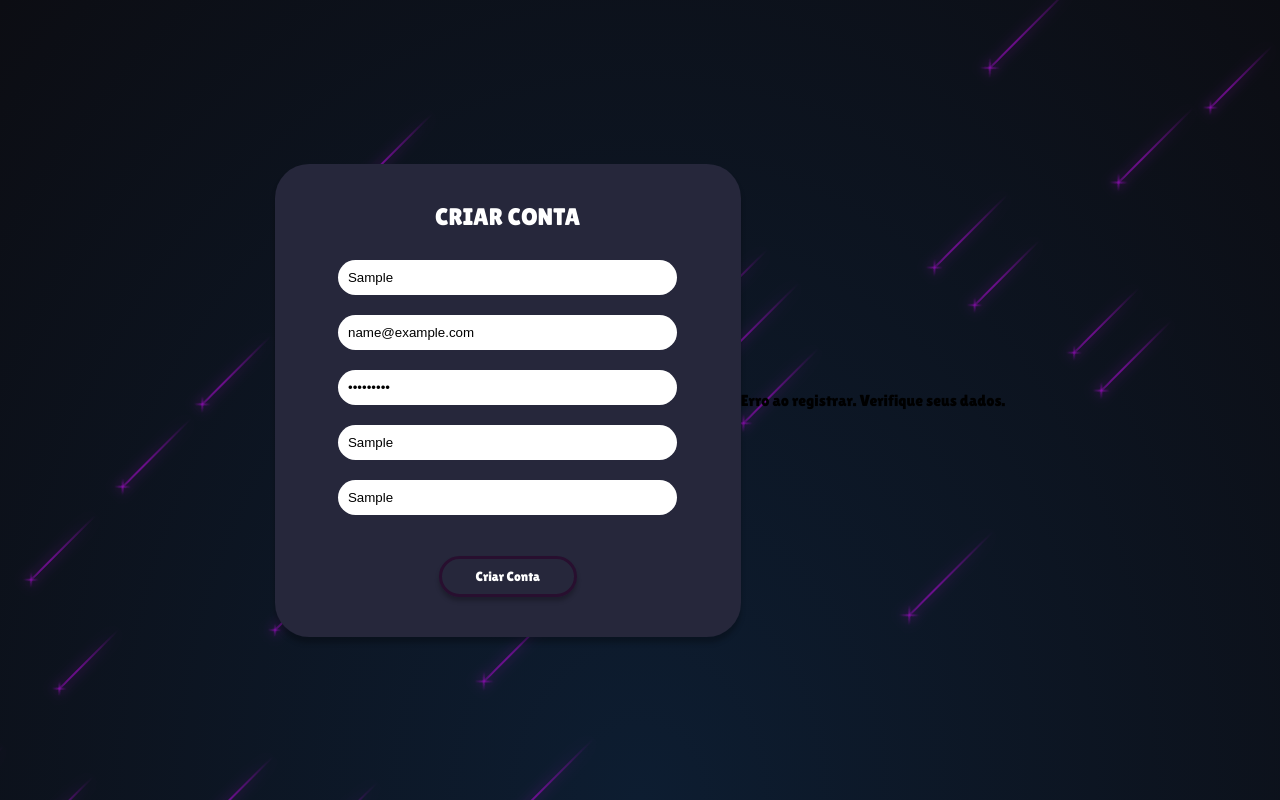
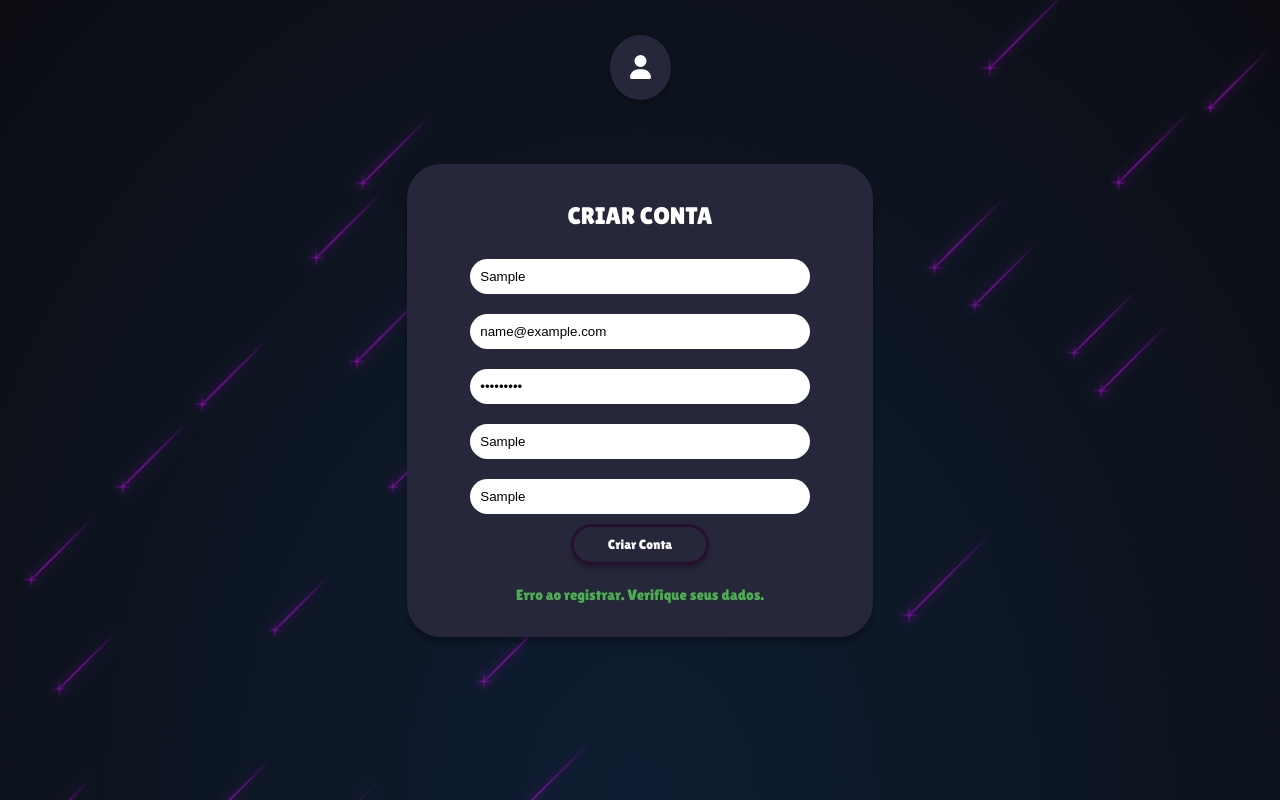
Before and after one commit to Iann29/financialManager, a React (Create React App) app: page / in a window 1280 px wide. Both pictures are taken after typing "Sample", "name@example.com", "Sample123", "Sample", "Sample" into the empty fields and a click on the button "Criar Conta". Built offline with nearby package versions, Linux system fonts and the light colour scheme; no server answers.

Commit message:
Finalizada página de Register

```diff
--- a/package.json
+++ b/package.json
@@ -3,6 +3,9 @@
   "version": "0.1.0",
   "private": true,
   "dependencies": {
+    "@fortawesome/fontawesome-svg-core": "^6.5.2",
+    "@fortawesome/free-solid-svg-icons": "^6.5.2",
+    "@fortawesome/react-fontawesome": "^0.2.0",
     "@testing-library/jest-dom": "^5.17.0",
     "@testing-library/react": "^13.4.0",
     "@testing-library/user-event": "^13.5.0",
--- a/src/Register.css
+++ b/src/Register.css
@@ -55,3 +55,26 @@
   box-shadow: 0px 4px 4px 0px rgba(0, 0, 0, 0.25);
   margin-top: auto;
 }
+
+.icon-container {
+  position: absolute;
+  top: 35px; /* Adjust the position as needed */
+  background: #26273B;
+  border-radius: 50%;
+  padding: 20px;
+  box-shadow: 0px 4px 4px rgba(0, 0, 0, 0.25);
+}
+
+.icon {
+  font-size: 24px;
+  color: #fff;
+}
+
+.success-message {
+  color: #4CAF50; /* Verde para indicar sucesso */
+  padding: 0px;
+  border-radius: 5px;
+  margin-top: 1px;
+  font-size: 15px;
+  text-align: center;
+}
--- a/src/Register.js
+++ b/src/Register.js
@@ -2,6 +2,8 @@ import React, { useState } from 'react';
 import axios from 'axios';
 import './Register.css';
 import './AnimatedBackground.css'; // Import the animated background CSS
+import { FontAwesomeIcon } from '@fortawesome/react-fontawesome'; // Import FontAwesomeIcon
+import { faUser } from '@fortawesome/free-solid-svg-icons'; // Import the faUser icon
 
 const Register = () => {
   const [formData, setFormData] = useState({
@@ -23,7 +25,7 @@ const Register = () => {
     try {
       const res = await axios.post('http://localhost:5000/register', formData);
       console.log(res.data);
-      setMessage('Registro concluído com sucesso');
+      setMessage('Registro concluído com sucesso!');
     } catch (err) {
       console.error(err.response ? err.response.data : err.message);
       setMessage('Erro ao registrar. Verifique seus dados.');
@@ -38,6 +40,9 @@ const Register = () => {
         ))}
       </div>
       <div className="register-container">
+        <div className="icon-container">
+          <FontAwesomeIcon icon={faUser} className="icon" />
+        </div>
         <form onSubmit={onSubmit} className="register-form">
           <h2 className="register-title">CRIAR CONTA</h2>
           <input
@@ -86,8 +91,8 @@ const Register = () => {
             className="register-input"
           />
           <button type="submit" className="register-button">Criar Conta</button>
+          {message && <p className="success-message">{message}</p>}
         </form>
-        {message && <p>{message}</p>}
       </div>
     </>
   );
```
Also changed, not shown: 1 other file (tests, documents, lock files or other folders).
